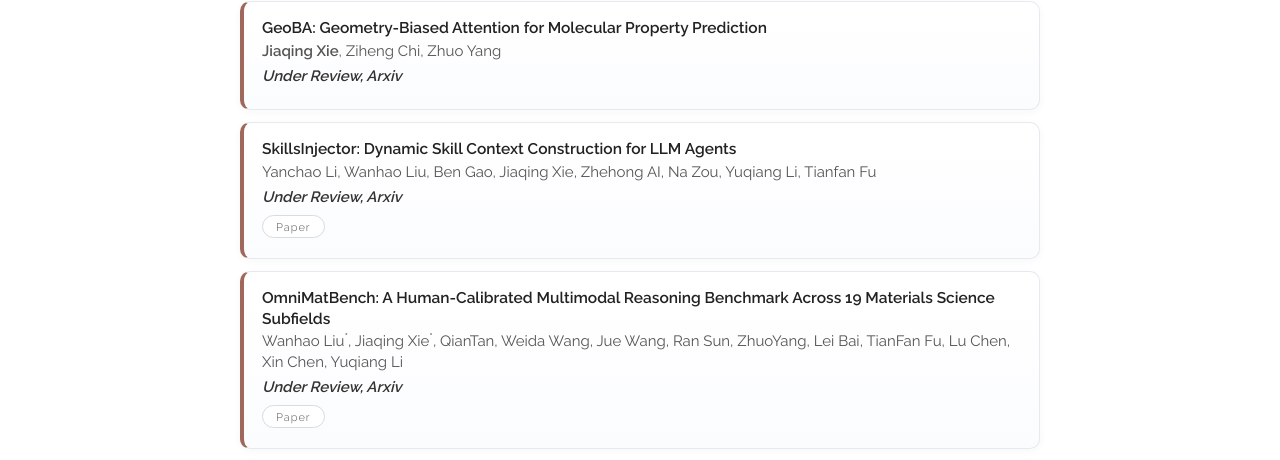
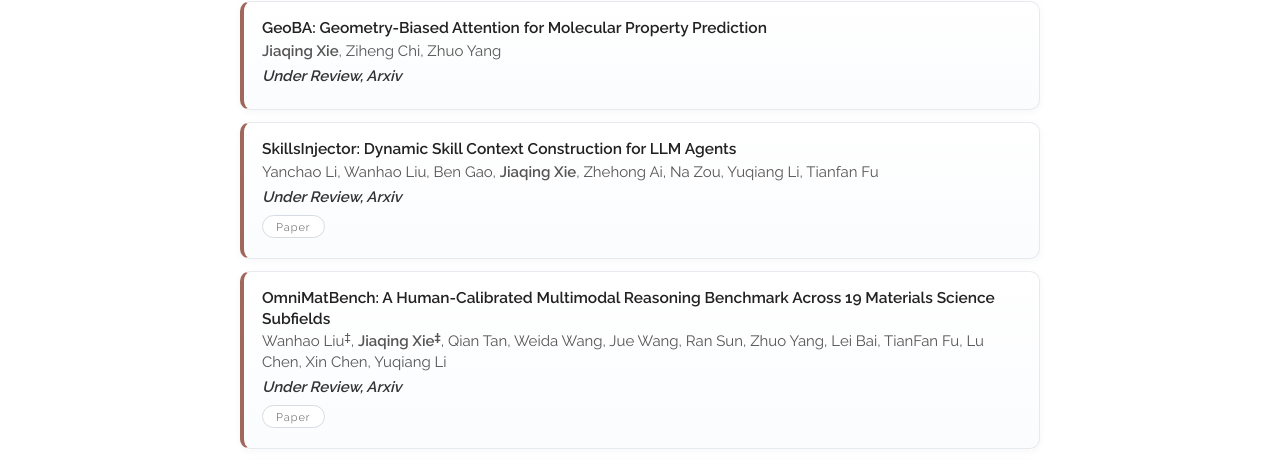
Before and after one commit to jiaqingxie/jiaqingxie.github.io, a Jekyll site: the page built from index.html, in a window 1280 px wide and 900 px high, scrolled down 3778 px. Shown: the part 97-557 px from the top of the window. Built offline with Jekyll 4.4.1, drawn with Linux system fonts in a browser that asks for light colours; some web fonts are replaced.

Commit message:
Update publications.yaml

```diff
--- a/_data/publications.yaml
+++ b/_data/publications.yaml
@@ -15,14 +15,14 @@
     tags: ["Under Review"]
 
   - title: "SkillsInjector: Dynamic Skill Context Construction for LLM Agents"
-    authors: "Yanchao Li, Wanhao Liu, Ben Gao, Jiaqing Xie, Zhehong AI, Na Zou, Yuqiang Li, Tianfan Fu"
+    authors: "Yanchao Li, Wanhao Liu, Ben Gao, <b>Jiaqing Xie</b>, Zhehong Ai, Na Zou, Yuqiang Li, Tianfan Fu"
     venue: "Under Review, Arxiv"
     paper_pdf: ""
     selected: y
     tags: ["Under Review"]
 
   - title: "OmniMatBench: A Human-Calibrated Multimodal Reasoning Benchmark Across 19 Materials Science Subfields"
-    authors: "Wanhao Liu<sup>*</sup>, Jiaqing Xie<sup>*</sup>, QianTan, Weida Wang, Jue Wang, Ran Sun, ZhuoYang, Lei Bai, TianFan Fu, Lu Chen, Xin Chen, Yuqiang Li"
+    authors: "Wanhao Liu<sup>‡</sup>, <b>Jiaqing Xie<sup>‡</sup></b>, Qian Tan, Weida Wang, Jue Wang, Ran Sun, Zhuo Yang, Lei Bai, TianFan Fu, Lu Chen, Xin Chen, Yuqiang Li"
     venue: "Under Review, Arxiv"
     paper_pdf: ""
     selected: y
```
